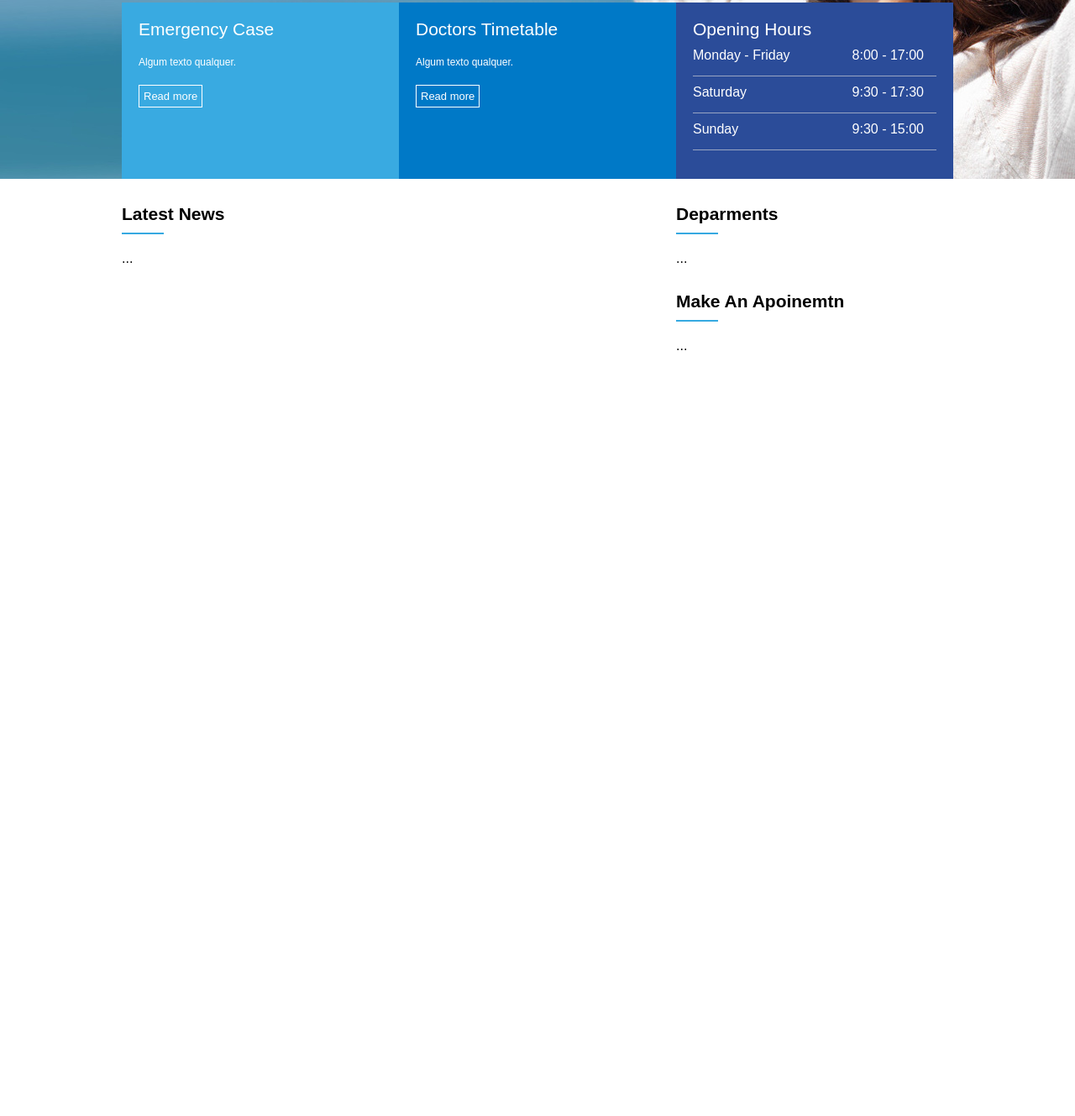
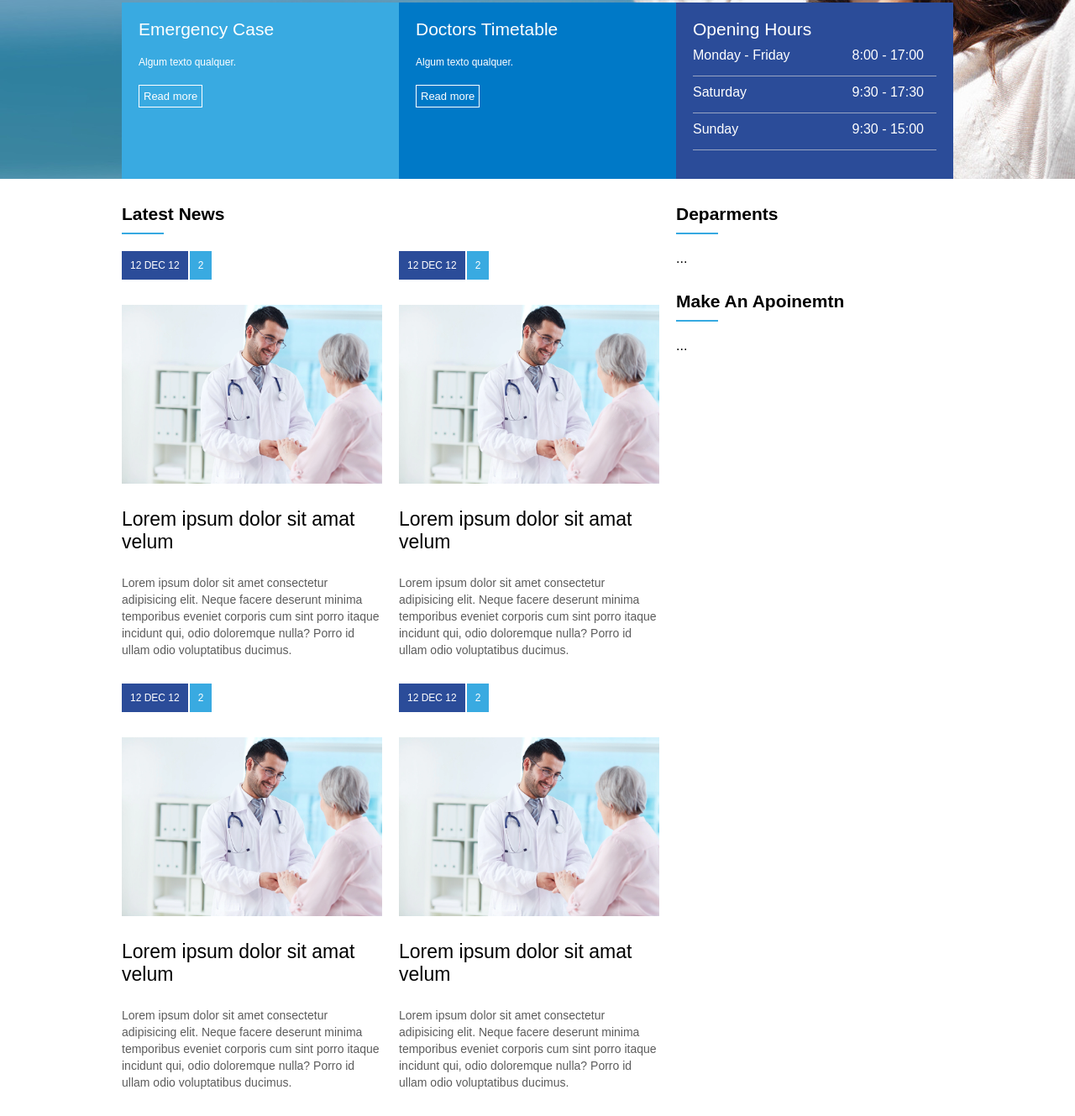
Before and after one commit to jhowender/Estudo, a plain HTML site: page Medicenter/index.html in a window 1280 px wide. Shown: the part 577-1906 px from the top of the page at 84% size. Before the commit the page ends 998 px from the top, so only its background shows below. Drawn offline with Linux system fonts and the light colour scheme.

Commit message:
exp nome da alteracao

```diff
--- a/Medicenter/assets/css/style.css
+++ b/Medicenter/assets/css/style.css
@@ -145,3 +145,50 @@ nav a:hover {
     background-color: #36a9e1;
     margin-top: 10px;
 }
+.flex {
+    display: flex;
+    flex-wrap: wrap;
+}
+article {
+    flex:1;
+    min-width: 300px;
+    margin-right: 20px;
+}
+article a {
+    text-decoration: none;
+}
+article .news_data{
+    display: flex;
+}
+article .news_posted_at {
+    background-color: #2b4c99;
+    color: #fff;
+    font-size: 12px;
+    padding: 10px;
+    margin-right: 2px;
+}
+article .news_comments {
+    background-color: #39aae1;
+    color: #fff;
+    font-size: 12px;
+    padding: 10px;
+}
+article .news_thumnail{
+    margin-top: 30px;
+}
+article .news_thumnail img{
+    width: 100%;
+    height: auto;
+}
+article .news_title {
+    margin-top: 25px;
+    margin-bottom: 25px;
+    font-size: 23px;
+    color: #000;
+}
+article .news_resume {
+    font-size: 14px;
+    color:#5c5c5c;
+    line-height: 20px;
+    margin-bottom: 30px;
+}
--- a/Medicenter/index.html
+++ b/Medicenter/index.html
@@ -71,8 +71,81 @@
                             <div class="widget_title_text">Latest News</div>
                             <div class="widget_title_bar"></div>
                         </div>
-                        <div class="widget_body">
-                            ...
+                        <div class="widget_body flex">
+                            <article>
+                                <a href="">
+                                <div class="news_data">
+                                    <div class="news_posted_at">12 DEC 12</div>
+                                    <div class="news_comments">2</div>
+                                </div>
+                                <div class="news_thumnail">
+                                    <img src="/Estudo/Medicenter/assets/images/doutor.jpg">
+                                </div>
+                                <div class="news_title">
+                                    Lorem ipsum dolor sit amat velum
+                                </div>
+                                <div class="news_resume">
+                                    Lorem ipsum dolor sit amet consectetur adipisicing elit. Neque facere deserunt minima temporibus eveniet
+                                    corporis cum sint porro itaque incidunt qui, odio doloremque nulla? Porro id ullam odio voluptatibus ducimus.
+                                </div>
+                                </a>
+                            </article>
+                            <article>
+                                <a href="">
+                                <div class="news_data">
+                                    <div class="news_posted_at">12 DEC 12</div>
+                                    <div class="news_comments">2</div>
+                                </div>
+                                <div class="news_thumnail">
+                                    <img src="/Estudo/Medicenter/assets/images/doutor.jpg">
+                                </div>
+                                <div class="news_title">
+                                    Lorem ipsum dolor sit amat velum
+                                </div>
+                                <div class="news_resume">
+                                    Lorem ipsum dolor sit amet consectetur adipisicing elit. Neque facere deserunt minima temporibus eveniet
+                                    corporis cum sint porro itaque incidunt qui, odio doloremque nulla? Porro id ullam odio voluptatibus ducimus.
+                                </div>
+                                </a>
+                            </article>
+
+                            <article>
+                                <a href="">
+                                <div class="news_data">
+                                    <div class="news_posted_at">12 DEC 12</div>
+                                    <div class="news_comments">2</div>
+                                </div>
+                                <div class="news_thumnail">
+                                    <img src="/Estudo/Medicenter/assets/images/doutor.jpg">
+                                </div>
+                                <div class="news_title">
+                                    Lorem ipsum dolor sit amat velum
+                                </div>
+                                <div class="news_resume">
+                                    Lorem ipsum dolor sit amet consectetur adipisicing elit. Neque facere deserunt minima temporibus eveniet
+                                    corporis cum sint porro itaque incidunt qui, odio doloremque nulla? Porro id ullam odio voluptatibus ducimus.
+                                </div>
+                                </a>
+                            </article>
+
+                            <article>
+                                <a href="">
+                                <div class="news_data">
+                                    <div class="news_posted_at">12 DEC 12</div>
+                                    <div class="news_comments">2</div>
+                                </div>
+                                <div class="news_thumnail">
+                                    <img src="/Estudo/Medicenter/assets/images/doutor.jpg">
+                                </div>
+                                <div class="news_title">
+                                    Lorem ipsum dolor sit amat velum
+                                </div>
+                                <div class="news_resume">
+                                    Lorem ipsum dolor sit amet consectetur adipisicing elit. Neque facere deserunt minima temporibus eveniet
+                                    corporis cum sint porro itaque incidunt qui, odio doloremque nulla? Porro id ullam odio voluptatibus ducimus.
+                                </div>
+                                </a>
+                            </article>
                         </div>
                     </div>
                 </section>
```
Also changed, not shown: Medicenter/assets/images/doutor.jpg (added).
